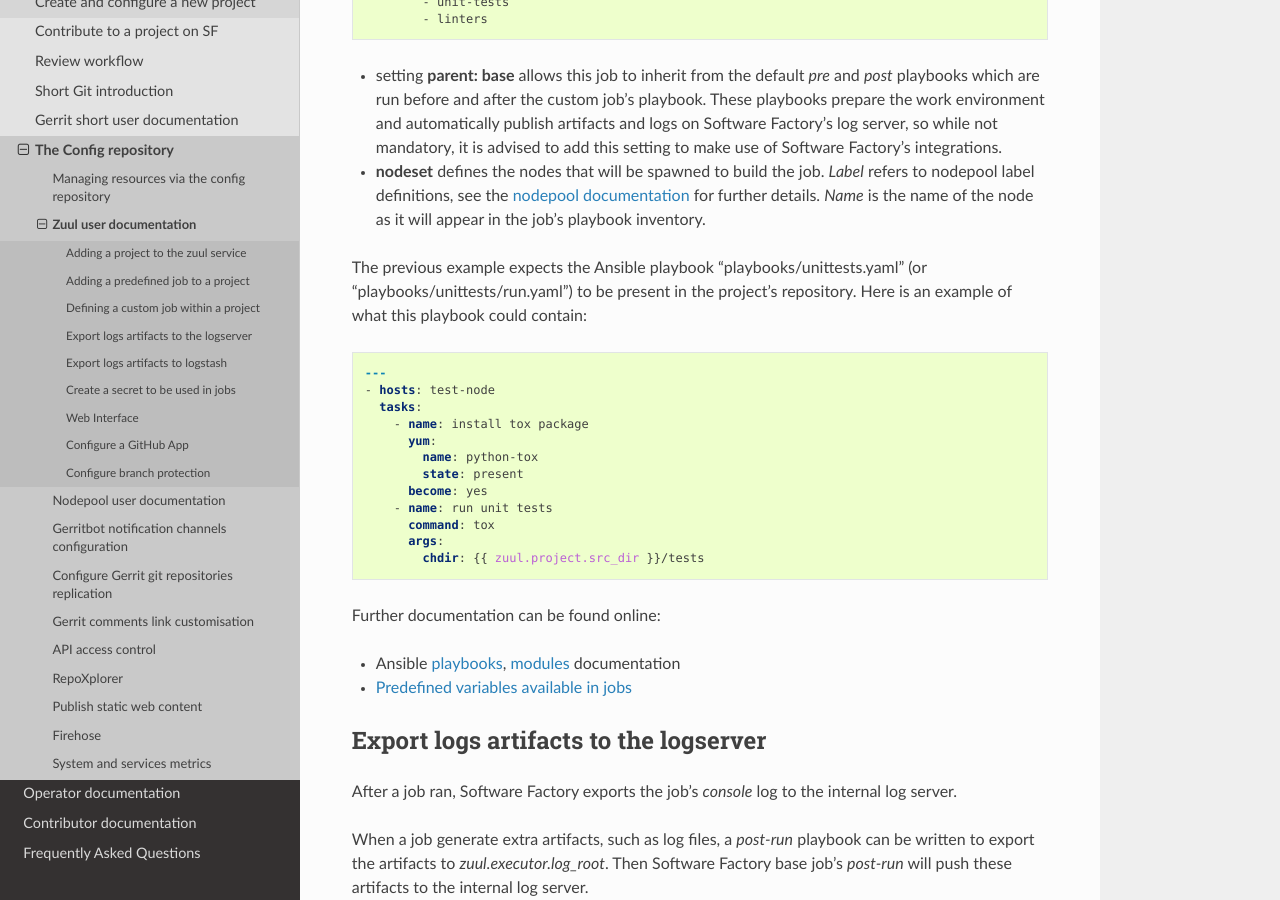
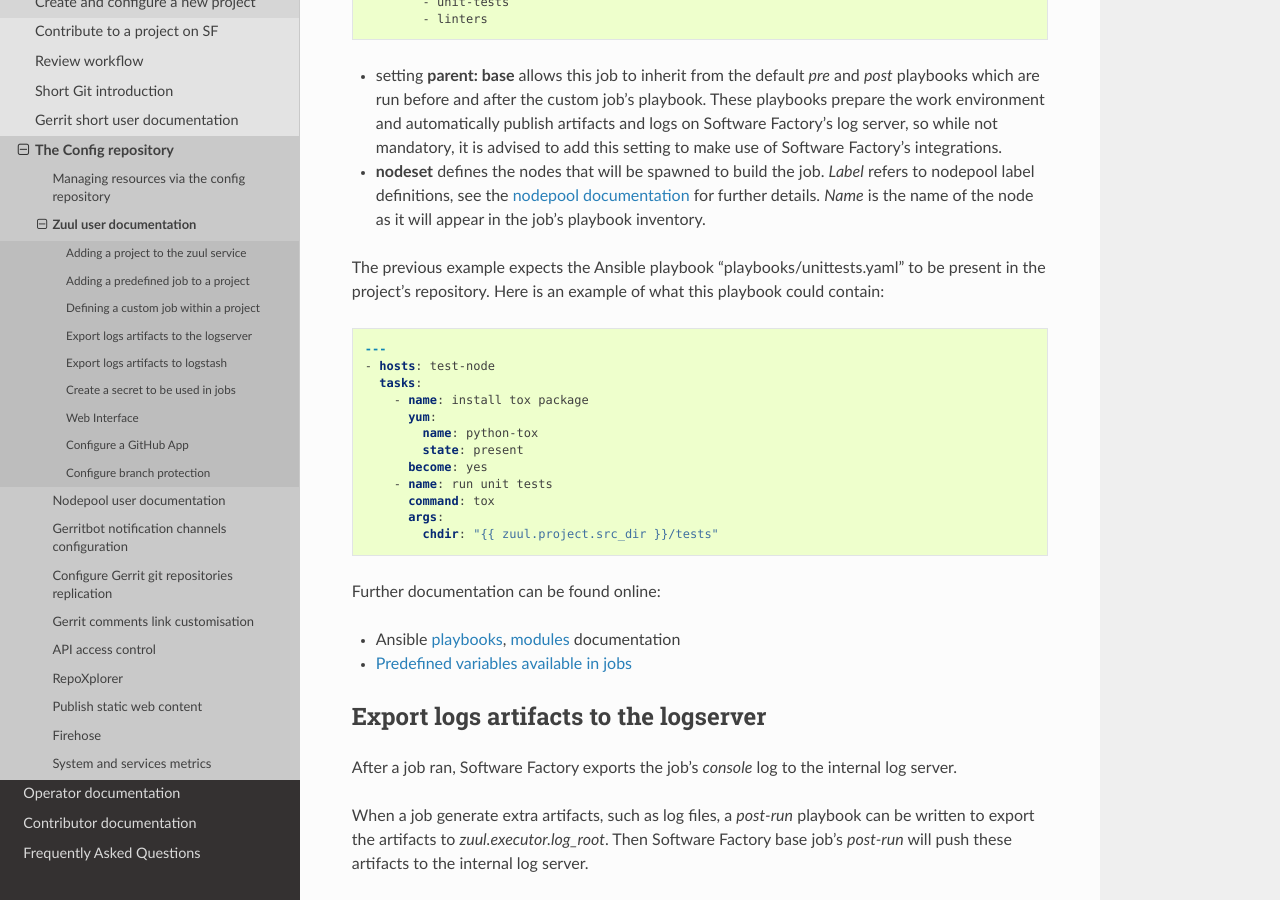
Before and after one commit to softwarefactory-project/sf-docs, a Sphinx documentation site: the page built from docs/user/zuul_user.rst, in a window 1280 px wide and 900 px high, scrolled down 2798 px. Built offline with Sphinx 7.4.7 and the Read the Docs theme 2.0.0, drawn with Linux system fonts in a browser that asks for light colours.

Commit message:
user: correct custom job example
Faild to run this custom job on zuul v3, reports syntax error.

Change-Id: I90d91390961b11552b34b23af87b4111fcde661c

```diff
--- a/docs/user/zuul_user.rst
+++ b/docs/user/zuul_user.rst
@@ -160,9 +160,9 @@ to be run in the **check** pipeline along the linters:
   for further details. *Name* is the name of the node as it will appear in
   the job's playbook inventory.
 
-The previous example expects the Ansible playbook "playbooks/unittests.yaml" (or
-"playbooks/unittests/run.yaml") to be present in the project's repository. Here
-is an example of what this playbook could contain:
+The previous example expects the Ansible playbook "playbooks/unittests.yaml"
+to be present in the project's repository. Here is an example of what this
+playbook could contain:
 
 .. code-block:: yaml
 
@@ -177,7 +177,7 @@ is an example of what this playbook could contain:
       - name: run unit tests
         command: tox
         args:
-          chdir: {{ zuul.project.src_dir }}/tests
+          chdir: "{{ zuul.project.src_dir }}/tests"
 
 Further documentation can be found online:
 
```
